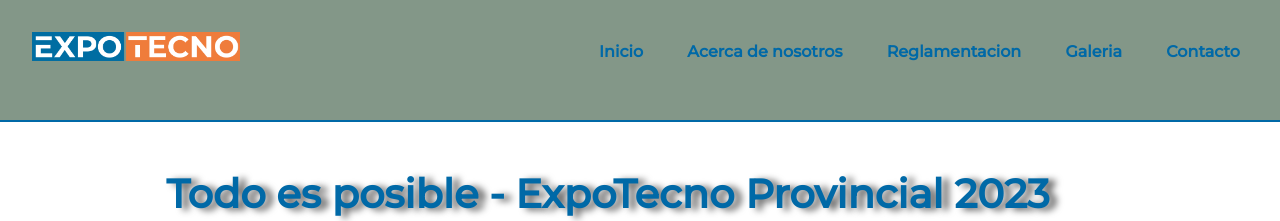
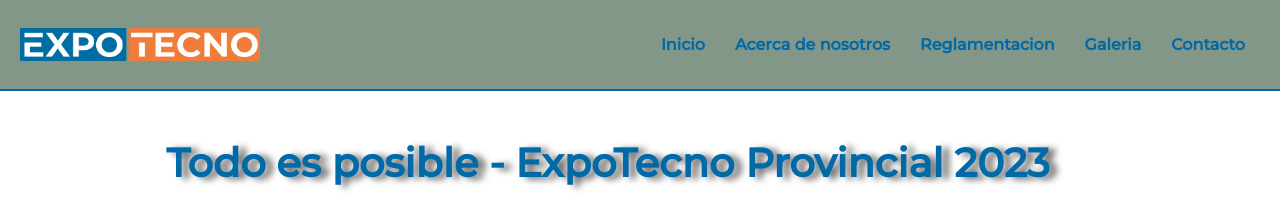
Before and after one commit to belengarro31/proyectofinal, a website: page index.html in a window 1280 px wide. Shown: the top 221 px of the page. Drawn offline with nearby package versions, Linux system fonts and the light colour scheme.

Commit message:
acomodando el header

```diff
--- a/index.html
+++ b/index.html
@@ -44,7 +44,7 @@
         <section class="hero2">
             <h2>¡BIENVENIDOS!</h2>
             <h3>Nuestro objetivo es generar puentes entre los distintos protagonistas sociales que intervienen en el proceso educativo.
-              Mantener este espíritu creativo, investigativo, reflexivo, emprendedor, artístico, crítico, entre otros, es lo que plantea la Expotecno. El camino a seguir se presenta favorable y a la vez inquietante, pero ¿quién duda de que no sea atrapante?</h3>
+            Mantener este espíritu creativo, investigativo, reflexivo, emprendedor, artístico, crítico, entre otros, es lo que plantea la Expotecno. El camino a seguir se presenta favorable y a la vez inquietante, pero ¿quién duda de que no sea atrapante?</h3>
         </section>
     </main>
 
@@ -62,9 +62,9 @@
             </a>
         </div>
         <div class="texto">
-            <p>2022- Todos los derechos reservados</p>
+            <p>2022 - Todos los derechos reservados</p>
         </div>
     </footer>
-
+    <script src="https://cdn.jsdelivr.net/npm/bootstrap@5.0.2/dist/js/bootstrap.bundle.min.js" integrity="sha384-MrcW6ZMFYlzcLA8Nl+NtUVF0sA7MsXsP1UyJoMp4YLEuNSfAP+JcXn/tWtIaxVXM" crossorigin="anonymous"></script>
 </body>
 </html>
--- a/scss/base/_generales.scss
+++ b/scss/base/_generales.scss
@@ -12,4 +12,5 @@
 
 body{
     font-family: 'Montserrat', sans-serif;
+    line-height: 1.2;
 }
--- a/scss/base/_mediaquery.scss
+++ b/scss/base/_mediaquery.scss
@@ -3,7 +3,6 @@
         h2{
             margin-top: 10rem;
         }
-
     }
 
     .iframe{
@@ -63,14 +62,16 @@
                 display: flex;
                 flex-direction: column;
                 align-items: center;
+                padding: 0;
 
                 li{
+                    padding: 0;
+                    margin: 0;
                     a{
-                        padding: 2px;
                         &:hover{
-                            color: $color-secundario;
-                            transition:.4s ease-in;
-                            }
+                        color: $color-secundario;
+                        transition:.4s ease-in;
+                        }
                     }
                 }
             }
--- a/scss/base/_variables.scss
+++ b/scss/base/_variables.scss
@@ -9,7 +9,8 @@
 
 $font-size:
 20px,
-24px,
+25px,
+30px,
 40px;
 
 $margenes:
@@ -45,7 +46,6 @@
 }
 
 
-
 //!MIXIN
 
 @mixin margin-padding ($margin, $padding){
--- a/scss/components/_acerca.scss
+++ b/scss/components/_acerca.scss
@@ -2,6 +2,7 @@
       h2{
         @extend %titulo;
         color: $color-texto;
+        font-size: nth($font-size, 2);
       }
 }
 
--- a/scss/components/_contacto.scss
+++ b/scss/components/_contacto.scss
@@ -1,7 +1,7 @@
 .texto-contacto h2{
     @extend %titulo;
     color: $color-texto;
-
+    font-size: nth($font-size, 2);
 }
 
 .texto-contacto p{
--- a/scss/components/_galeria.scss
+++ b/scss/components/_galeria.scss
@@ -1,6 +1,7 @@
 .titulo-galeria{
     @extend %titulo;
     color: $color-texto;
+    font-size: nth($font-size, 2);
 }
 
 .parrafo-galeria{
--- a/scss/components/_header.scss
+++ b/scss/components/_header.scss
@@ -2,47 +2,40 @@
     background-color: $color-fondo;
     text-align: center;
     display: flex;
-    justify-content: center;
+    justify-content: space-between;
     border-bottom: 2px solid rgb(0, 105, 167);
     position: sticky;
     top: 0;
+    align-items: center;
+    padding: 20px;
+
 
     img{
         width: 15rem;
-        text-align: left;
-        margin-top: nth($margenes, 3);
-        padding: 0;
-        padding-left:2rem;
     }
 
     .navegacion{
-        width: 1000px;
-        margin: 30px auto;
-        display: flex;
-        justify-content: flex-end;
 
     .menu{
-            li{
-                display: inline-block;
-            }
+        display: flex;
+        list-style: none;
+        margin-bottom:0;
+        li{
+            margin: 15px;
 
             a{
             color: $color-texto;
-            display: block;
-            padding: 10px 20px;
             text-decoration: none;
             font-family: "Montserrat";
-            text-align: right;
-            list-style-type: none;
             font-weight: bold;
-            align-items: right;
+
             &:hover{
             color: $color-secundario;
             transition:.4s ease-in;
             }
-
             }
         }
 
     }
 }
+}
--- a/scss/components/_index.scss
+++ b/scss/components/_index.scss
@@ -8,7 +8,7 @@
     h1{
         text-align: center;
         font-family: "Montserrat";
-        font-size: nth($font-size,3);
+        font-size: nth($font-size,4);
         color: $color-texto;
         padding-top: 3rem ;
         padding-bottom: 3rem;
```
Also changed, not shown: pages/acerca.html (+1 -0 lines), pages/contacto.html (+1 -0 lines), pages/galeria.html (+1 -0 lines), css/estilos.css.
